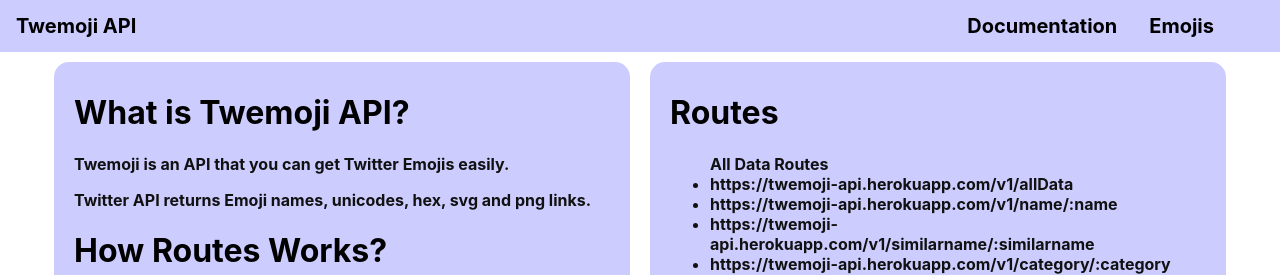
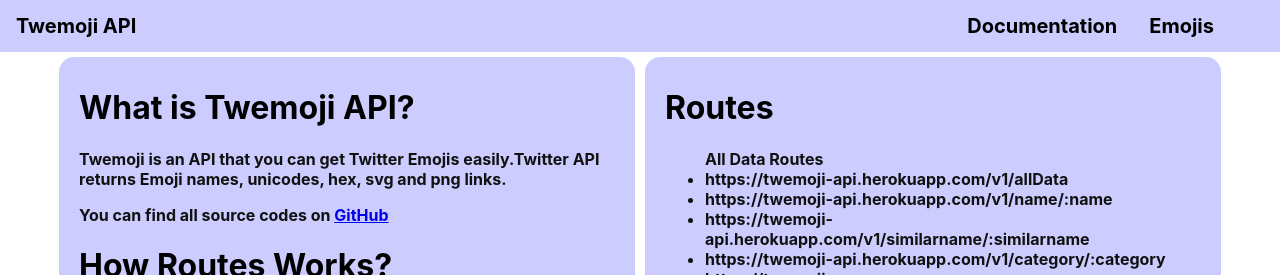
Before and after one commit to akincagatay/twemojiapi-web, a React (Create React App) app: page / in a window 1280 px wide. Shown: the top 275 px of the page. Built offline with nearby package versions, Linux system fonts and the light colour scheme.

Commit message:
latest version

```diff
--- a/src/Documentation.css
+++ b/src/Documentation.css
@@ -11,7 +11,7 @@
     box-sizing: border-box;
     width: 45%;
     height: 100%;
-    margin: 10px 10px 10px 10px;
+    margin: 5px 5px 5px 5px;
     background: #CCCCFF;
     border-radius: 15px;
 }
--- a/src/Documentation.js
+++ b/src/Documentation.js
@@ -14,9 +14,9 @@
                 <div className="leftBody">
                     <div className="textPlace">
                         <h1>What is Twemoji API?</h1>
-                        <p>Twemoji is an API that you can get Twitter Emojis easily.</p>
-                        <p>Twitter API returns Emoji names,
+                        <p>Twemoji is an API that you can get Twitter Emojis easily.Twitter API returns Emoji names,
                             unicodes, hex, svg and png links.</p>
+                        <p>You can find all source codes on <a href="https://github.com/akincagatay">GitHub</a></p>
                         <h1>How Routes Works?</h1>
                         <p>You can get all data with Twemoji API. Also you can only get svg/png url or emoji's unicode/hex.</p>
                         <p>There are 4 different route URLs.
```
